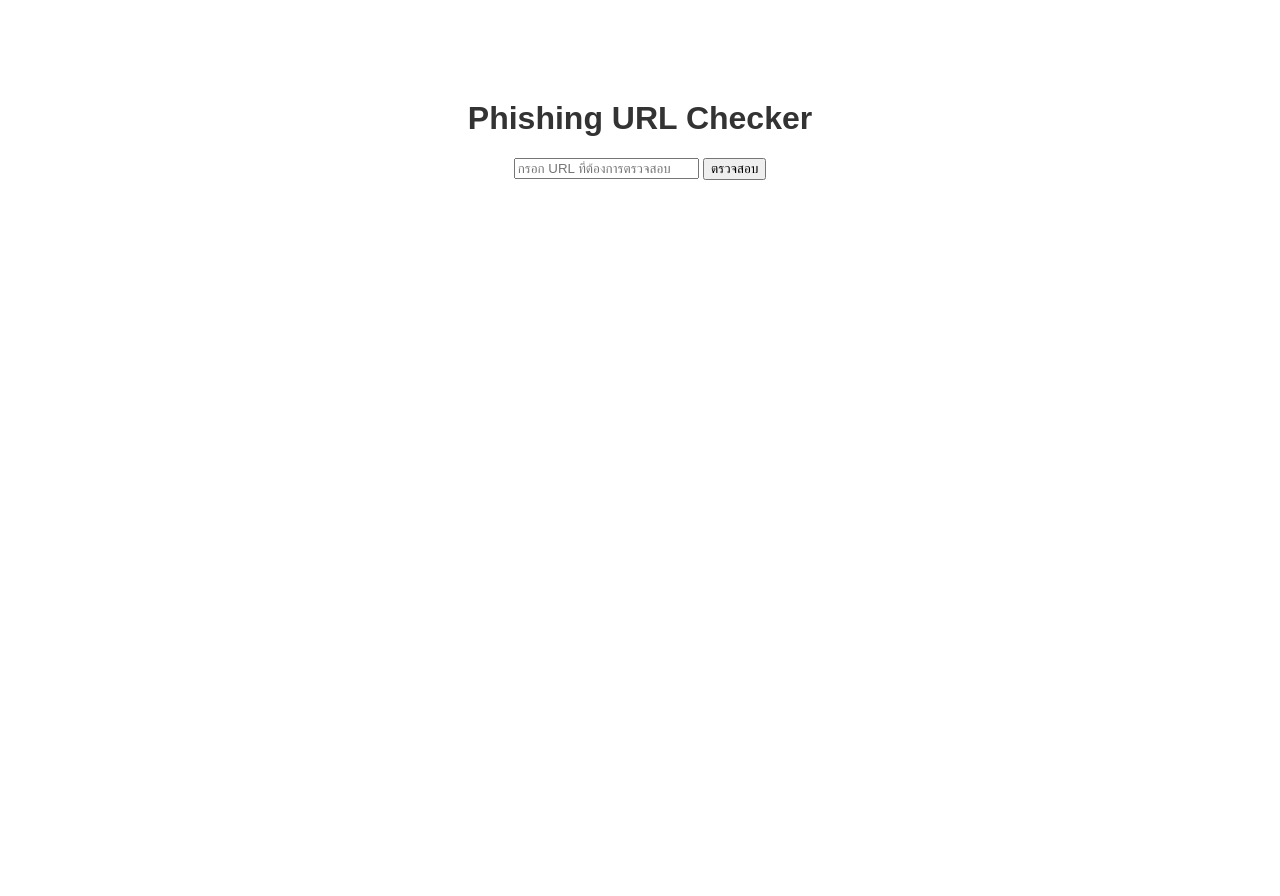
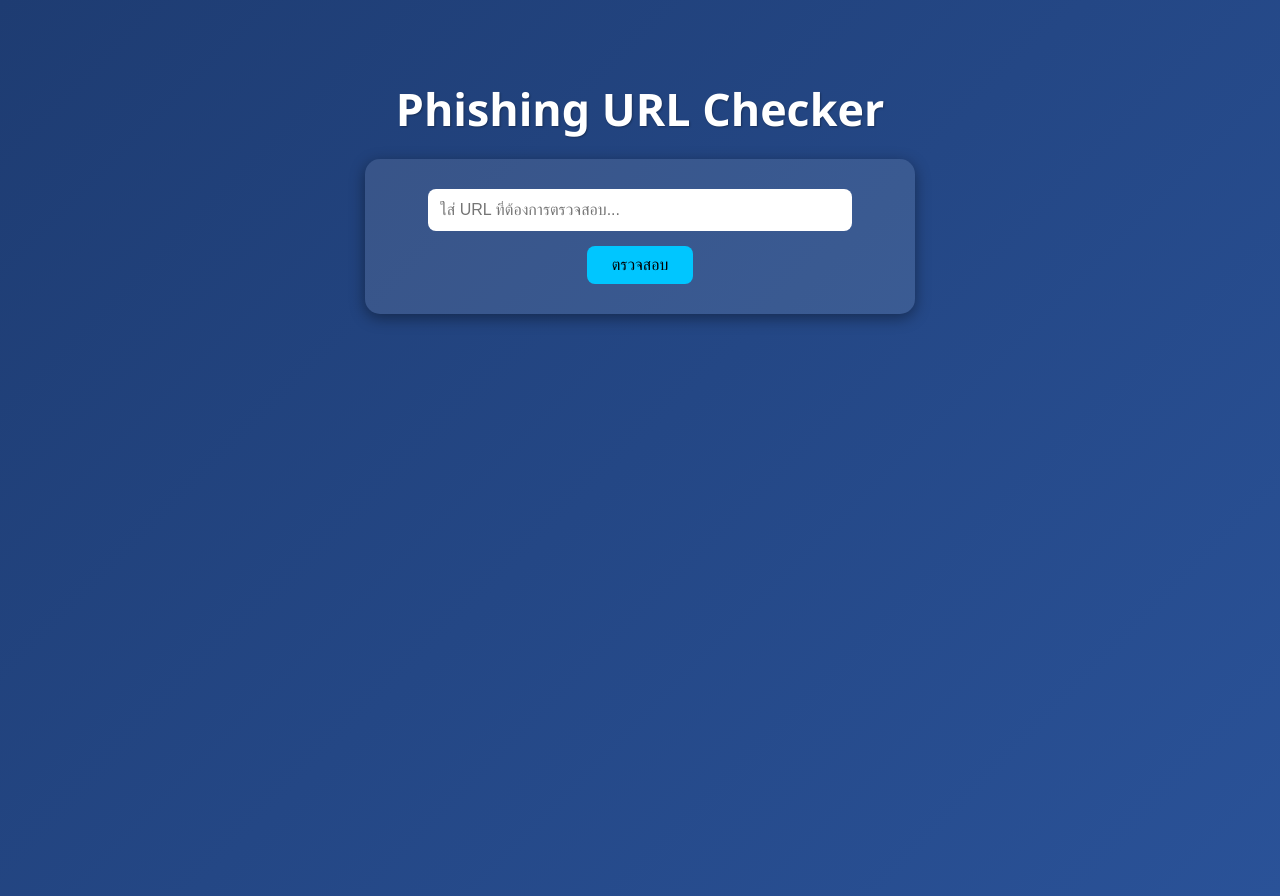
Before and after one commit to Gapkimm833/phishing-url-checker, a Flask app: page / in a window 1280 px wide. Before the commit the page ends 180 px from the top, so only its background shows below. Run offline with Flask 3, Linux system fonts and the light colour scheme.

Commit message:
style: improve web design

```diff
--- a/templates/index.html
+++ b/templates/index.html
@@ -1,23 +1,80 @@
 <!DOCTYPE html>
 <html lang="th">
 <head>
-  <meta charset="UTF-8">
+  <meta charset="UTF-8" />
+  <meta name="viewport" content="width=device-width, initial-scale=1.0"/>
   <title>Phishing URL Checker</title>
   <style>
-    body { font-family: sans-serif; text-align: center; margin-top: 100px; }
-    h1 { color: #333; }
+    body {
+      font-family: 'Segoe UI', Tahoma, Geneva, Verdana, sans-serif;
+      background: linear-gradient(135deg, #1e3c72, #2a5298);
+      color: #fff;
+      display: flex;
+      flex-direction: column;
+      align-items: center;
+      padding: 40px 20px;
+      min-height: 100vh;
+    }
+
+    h1 {
+      font-size: 2.8rem;
+      margin-bottom: 20px;
+      text-shadow: 1px 1px 2px rgba(0,0,0,0.3);
+    }
+
+    form {
+      background-color: rgba(255, 255, 255, 0.1);
+      padding: 30px 25px;
+      border-radius: 15px;
+      box-shadow: 0 4px 15px rgba(0, 0, 0, 0.4);
+      width: 100%;
+      max-width: 500px;
+      text-align: center;
+    }
+
+    input[type="text"] {
+      padding: 12px;
+      width: 80%;
+      border-radius: 8px;
+      border: none;
+      font-size: 1rem;
+      margin-bottom: 15px;
+      outline: none;
+    }
+
+    button {
+      padding: 10px 25px;
+      font-size: 1rem;
+      border: none;
+      border-radius: 8px;
+      background-color: #00c6ff;
+      color: #000;
+      cursor: pointer;
+      transition: background-color 0.3s ease;
+    }
+
+    button:hover {
+      background-color: #00a4db;
+    }
+
+    p.result {
+      margin-top: 20px;
+      font-size: 1.2rem;
+      font-weight: bold;
+      color: #fffd;
+    }
   </style>
 </head>
 <body>
   <h1>Phishing URL Checker</h1>
-
   <form method="POST">
-    <input type="text" name="url" placeholder="กรอก URL ที่ต้องการตรวจสอบ" required>
+    <input type="text" name="url" placeholder="ใส่ URL ที่ต้องการตรวจสอบ..." required />
+    <br />
     <button type="submit">ตรวจสอบ</button>
   </form>
 
   {% if result %}
-    <p>{{ result }}</p>
+    <p class="result">ผลการตรวจสอบ: {{ result }}</p>
   {% endif %}
 </body>
 </html>
```
